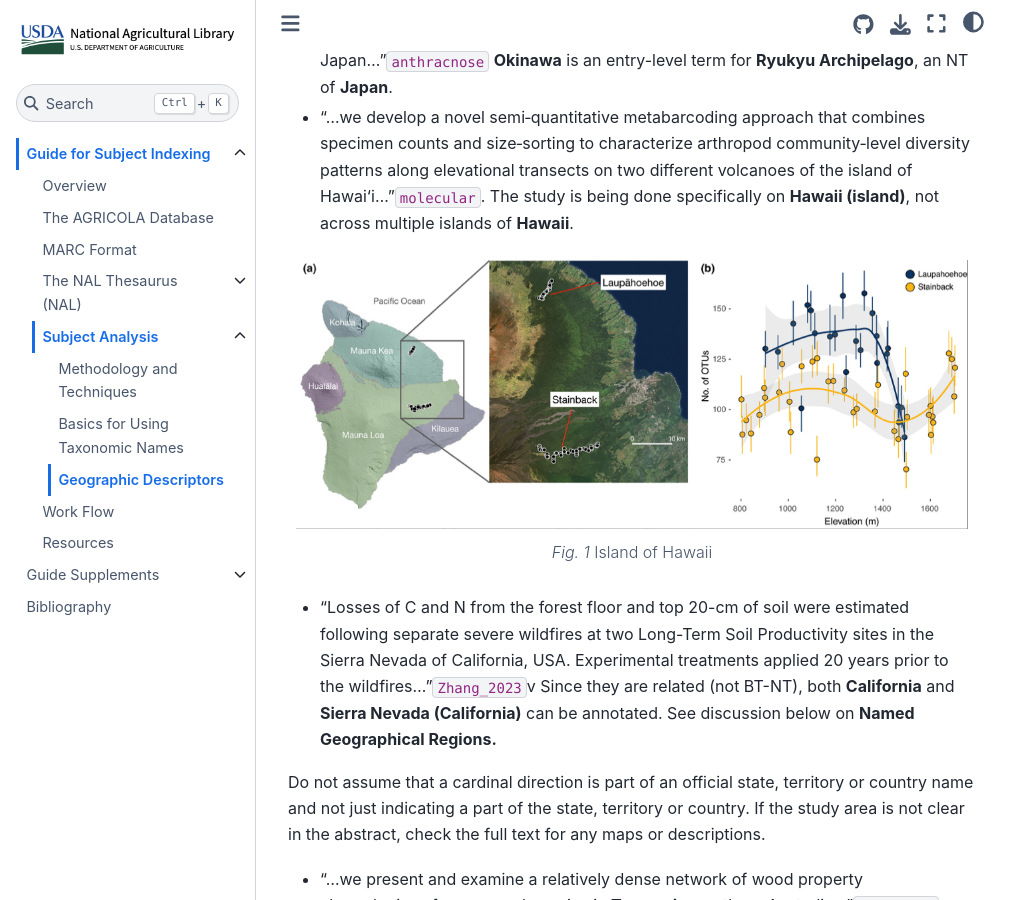
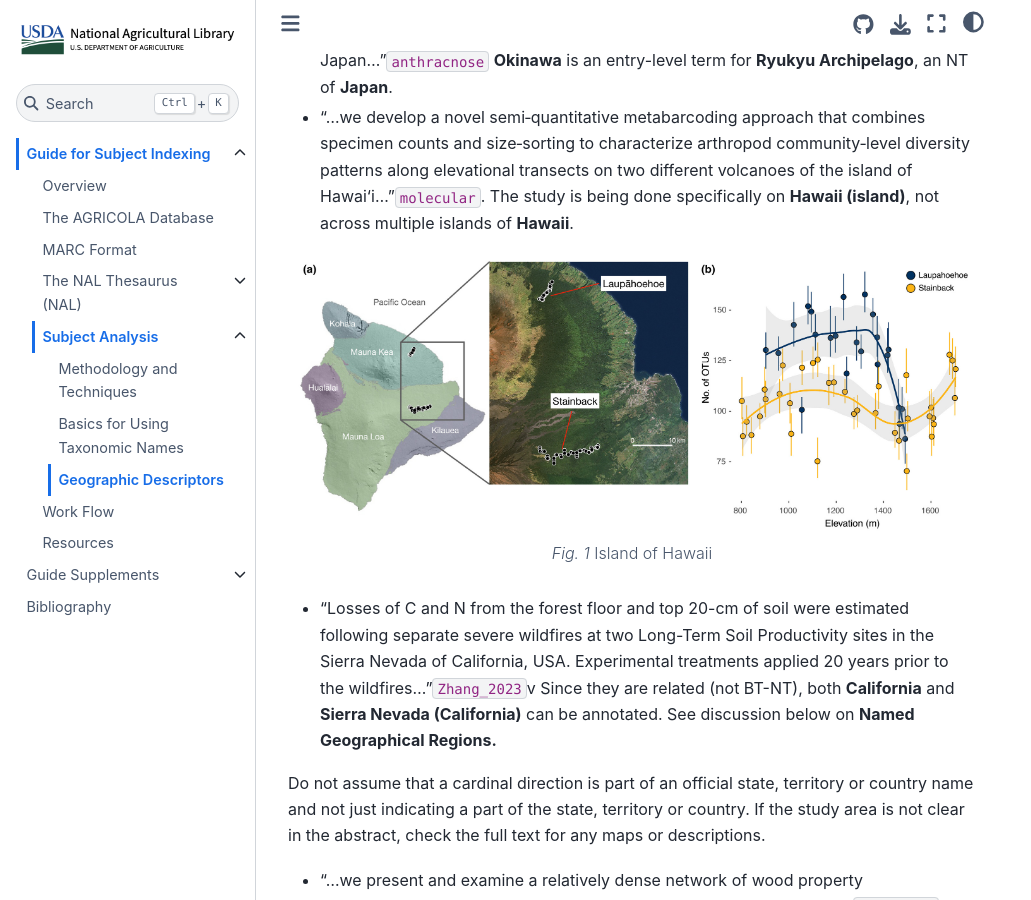
Before and after one commit to dorisavedikian/NALGuideToSubjectIndexing, a Jupyter Book: the page built from book/TOC/SubjectAnalysis/GeographicDescriptor.md, in a window 1280 px wide and 900 px high, scrolled down 1124 px. Shown: the whole window, without its empty margins (0-1031 px from the left). Built offline with Jupyter Book 1.0.4 settings and Sphinx 7.4.7 and the Sphinx Book theme 1.1.4, drawn with Linux system fonts in a browser that asks for light colours; cross-references to code outside the pages are shown as plain code.

Commit message:
update figs with jpeg version

````diff
--- a/book/TOC/SubjectAnalysis/GeographicDescriptor.md
+++ b/book/TOC/SubjectAnalysis/GeographicDescriptor.md
@@ -29,7 +29,7 @@
 Some countries, states and regions have narrower or related concepts. It may be necessary to research which term is the correct one(s) to annotate.
  *	“In 2019, leaves with anthracnose symptoms were observed on pitcher plants (Sarracenia purpurea subsp. purpurea f. heterophylla) in Okinawa Prefecture, Japan...”{cite}`anthracnose` __Okinawa__ is an entry-level term for __Ryukyu Archipelago__, an NT of __Japan__.
  *	“...we develop a novel semi‐quantitative metabarcoding approach that combines specimen counts and size‐sorting to characterize arthropod community‐level diversity patterns along elevational transects on two different volcanoes of the island of Hawai‘i...”{cite}`molecular`. The study is being done specifically on __Hawaii (island)__, not across multiple islands of __Hawaii__.
-```{figure} /Figures/Hawaii.png
+```{figure} /Figures/hawaii.jpeg
 ---
 name: Hawaii
 alt: Image cannot be displayed
@@ -41,11 +41,11 @@
 Do not assume that a cardinal direction is part of an official state, territory or country name and not just indicating a part of the state, territory or country. If the study area is not clear in the abstract, check the full text for any maps or descriptions.
  *	“...we present and examine a relatively dense network of wood property chronologies...from several species in __Tasmania__, southern Australia...”{cite}`ALLEN2022`
  *	"... Our study area consisted of 26 sites in western Virginia within the Blue Ridge, Ridge and Valley, and Appalachian Plateau physiographic provinces, extending from Highland County in the north to Lee County in the southwest...”{cite}`Eagle` Maps in the full text articles confirm the study area is in the southwestern corner of __Virginia__.
-```{figure} /Figures/WVirginia.png
+```{figure} /Figures/virginia.jpeg
 ---
-name: WVirginia
+name: Virginia
 alt: Image cannot be displayed
-scale: 70%
+scale: 40%
 ---
 Southwestern corner of Virginia
 ```
````
Also changed, not shown: Figures/Hawaii.png (deleted), Figures/WVirginia.png (deleted), Figures/hawaii.jpeg (added), Figures/virginia.jpeg (added).
